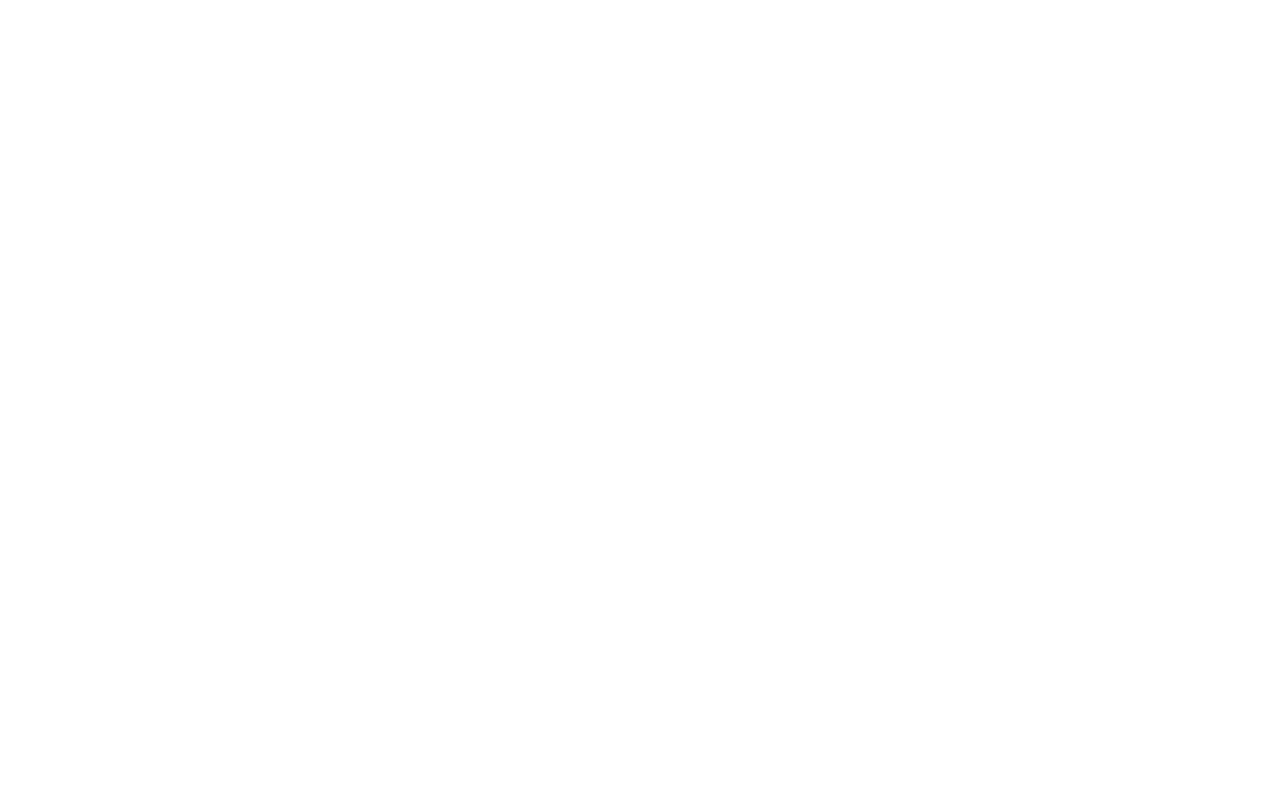
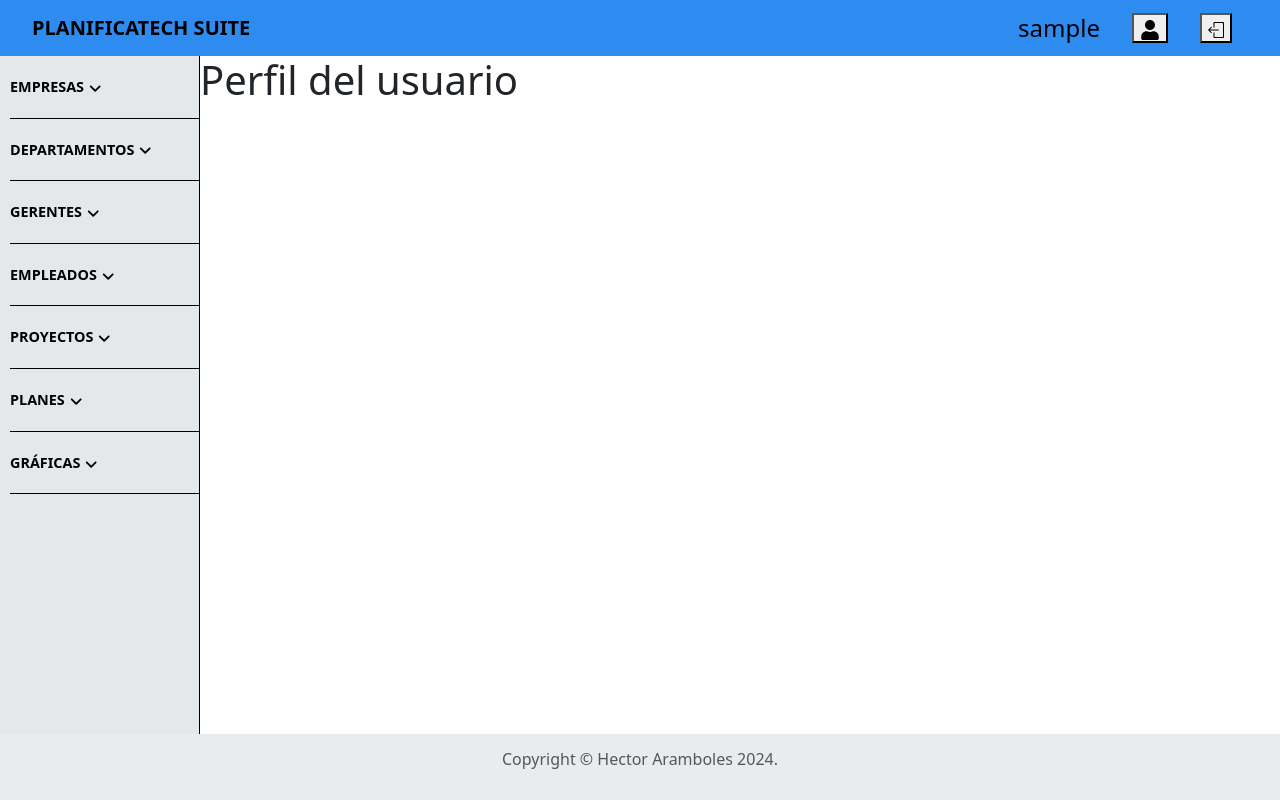
Before and after one commit to HectorJAC/planificatech-suite-fronted, a React (Vite) app: page /profile in a window 1280 px wide. Before the commit this address had no page. Built offline with nearby package versions, Linux system fonts and the light colour scheme; no server answers; sample sign-in values are in the browser's storage.

Commit message:
Iniciando con la creacion de la pagina del perfil de usuario

```diff
--- a/src/App.tsx
+++ b/src/App.tsx
@@ -4,6 +4,7 @@
 import { HomePage } from "./pages/HomePage";
 import { ForgetPasswordPage } from "./pages/ForgetPasswordPage";
 import { NewCompany } from "./pages/NewCompany";
+import { ProfilePage } from "./pages/ProfilePage";
 
 function App() {
 
@@ -15,6 +16,7 @@
           <Route element={<ProtectedRoute />} >
             <Route path='/new_company' element={<NewCompany />} />
             <Route path='/home' element={<HomePage />} />
+            <Route path='/profile' element={<ProfilePage />} />
           </Route>
         </Routes>
     </BrowserRouter>
--- a/src/components/Header.tsx
+++ b/src/components/Header.tsx
@@ -1,7 +1,7 @@
 import { Navbar, Nav } from 'react-bootstrap';
 import { useNavigate } from 'react-router-dom';
-import { FaUser } from 'react-icons/fa';
 import { Logout } from '../components/Logout';
+import { ProfileButton } from './ProfileButton';
 import './styles/header.css';
 
 interface HeaderProps {
@@ -33,9 +33,7 @@
                     <Nav.Item className="d-flex align-items-center">
                         <span style={{ marginRight: '2rem', fontSize: '1.5rem' }}>{userName}</span>
                         <div style={{ marginRight: '2rem' }}>
-                            <FaUser
-                                size={25}
-                            />
+                            <ProfileButton />
                         </div>
 
                         <div style={{ marginRight: '2rem' }}>
--- /dev/null
+++ b/src/components/ProfileButton.tsx
@@ -0,0 +1,31 @@
+import { useNavigate } from 'react-router-dom';
+import { Tooltip, OverlayTrigger } from 'react-bootstrap';
+import { FaUser } from 'react-icons/fa';
+
+export const ProfileButton = () => {
+    const navigate = useNavigate();
+
+    const handleLogout = () => {
+        navigate('/profile');
+    };
+
+    const renderTooltip = (props:object) => (
+        <Tooltip id="button-tooltip" {...props}>
+            Perfil de usuario
+        </Tooltip>
+    );
+
+    return (
+        <OverlayTrigger
+            placement="bottom"
+            delay={{ show: 250, hide: 400 }}
+            overlay={renderTooltip}
+        >
+            <button onClick={handleLogout}>
+                <FaUser
+                    size={20}
+                />
+            </button>
+        </OverlayTrigger>
+    );
+};
--- /dev/null
+++ b/src/pages/ProfilePage.tsx
@@ -0,0 +1,9 @@
+import { Layout } from "../layout/Layout";
+
+export const ProfilePage = () => {
+    return (
+        <Layout>
+            <h1>Perfil del usuario</h1>
+        </Layout>
+    );
+};
```
